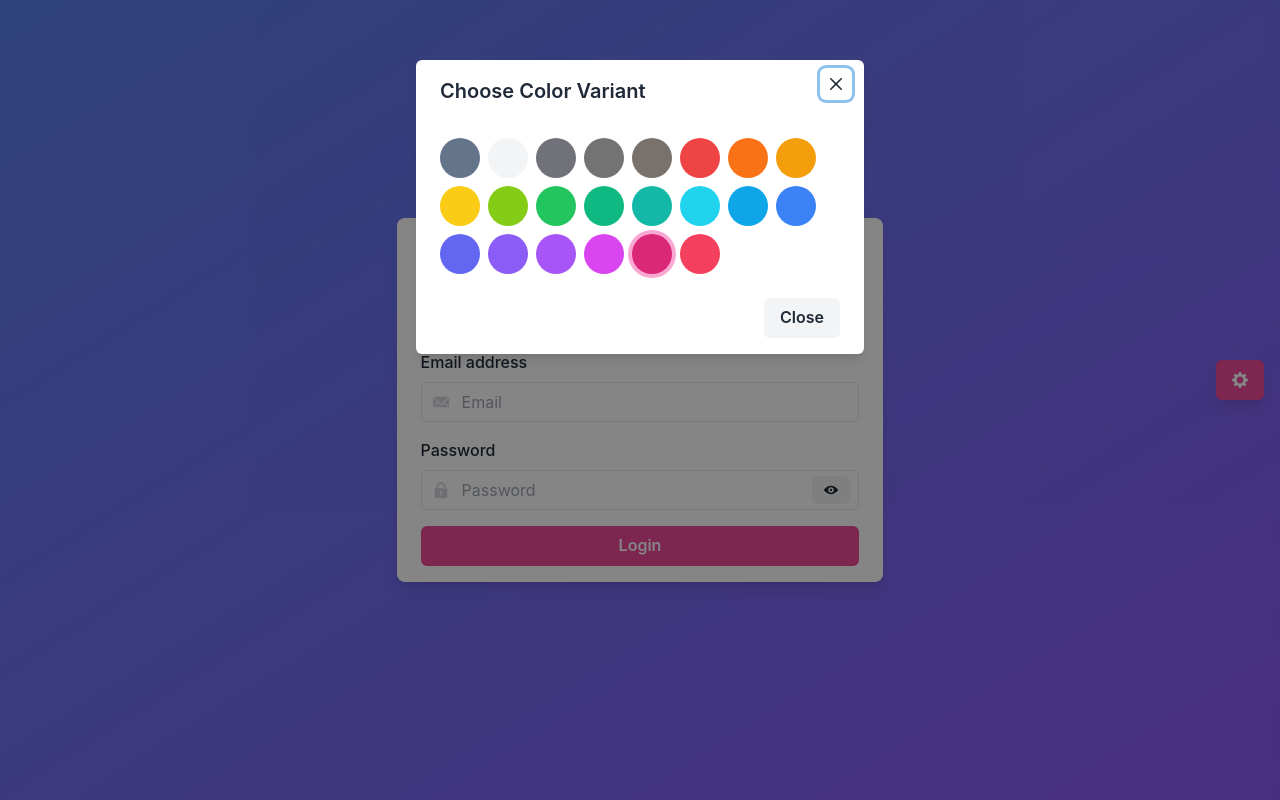
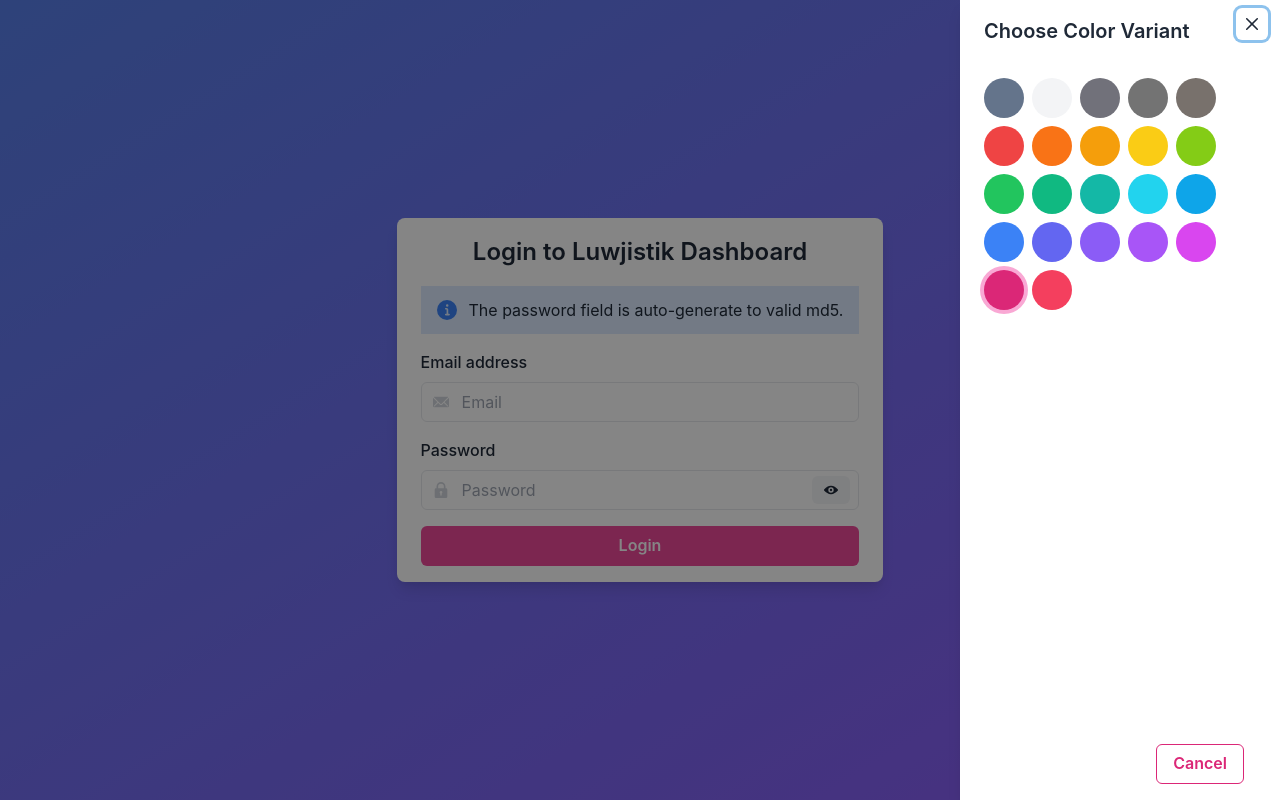
Before and after one commit to adamcanray/luwjistik-dashboard, a React (Create React App) app: page / in a window 1280 px wide. Both pictures are taken after a click on the button 1240 px from the left and 380 px from the top of the page. Built offline with nearby package versions, Linux system fonts and the light colour scheme.

Commit message:
change Modal ColorVariantPicker to Drawer

```diff
--- a/src/components/ColorVariantPicker/index.tsx
+++ b/src/components/ColorVariantPicker/index.tsx
@@ -2,13 +2,13 @@ import { SettingsIcon } from '@chakra-ui/icons'
 import {
   Box,
   Button,
-  Modal,
-  ModalBody,
-  ModalCloseButton,
-  ModalContent,
-  ModalFooter,
-  ModalHeader,
-  ModalOverlay,
+  Drawer,
+  DrawerBody,
+  DrawerCloseButton,
+  DrawerContent,
+  DrawerFooter,
+  DrawerHeader,
+  DrawerOverlay,
   useDisclosure,
 } from '@chakra-ui/react'
 import { color_variant_action } from '../../application/saga/theme'
@@ -26,17 +26,21 @@ const ColorVariantPicker = () => {
       <Button
         onClick={onOpen}
         colorScheme={themeCurrentColorVariant}
-        shadow="lg"
+        boxShadow="xl"
+        borderRadius="full"
+        padding="2"
+        size="lg"
       >
         <SettingsIcon />
       </Button>
 
-      <Modal isOpen={isOpen} onClose={onClose}>
-        <ModalOverlay />
-        <ModalContent>
-          <ModalHeader>Choose Color Variant</ModalHeader>
-          <ModalCloseButton />
-          <ModalBody>
+      <Drawer isOpen={isOpen} placement="right" onClose={onClose}>
+        <DrawerOverlay />
+        <DrawerContent>
+          <DrawerCloseButton />
+          <DrawerHeader>Choose Color Variant</DrawerHeader>
+
+          <DrawerBody>
             <Box>
               {colorVariantMap().map((e, i) => (
                 <Button
@@ -57,12 +61,20 @@ const ColorVariantPicker = () => {
                 ></Button>
               ))}
             </Box>
-          </ModalBody>
-          <ModalFooter>
-            <Button onClick={onClose}>Close</Button>
-          </ModalFooter>
-        </ModalContent>
-      </Modal>
+          </DrawerBody>
+
+          <DrawerFooter>
+            <Button
+              variant="outline"
+              mr={3}
+              onClick={onClose}
+              colorScheme={themeCurrentColorVariant}
+            >
+              Cancel
+            </Button>
+          </DrawerFooter>
+        </DrawerContent>
+      </Drawer>
     </Box>
   )
 }
```
